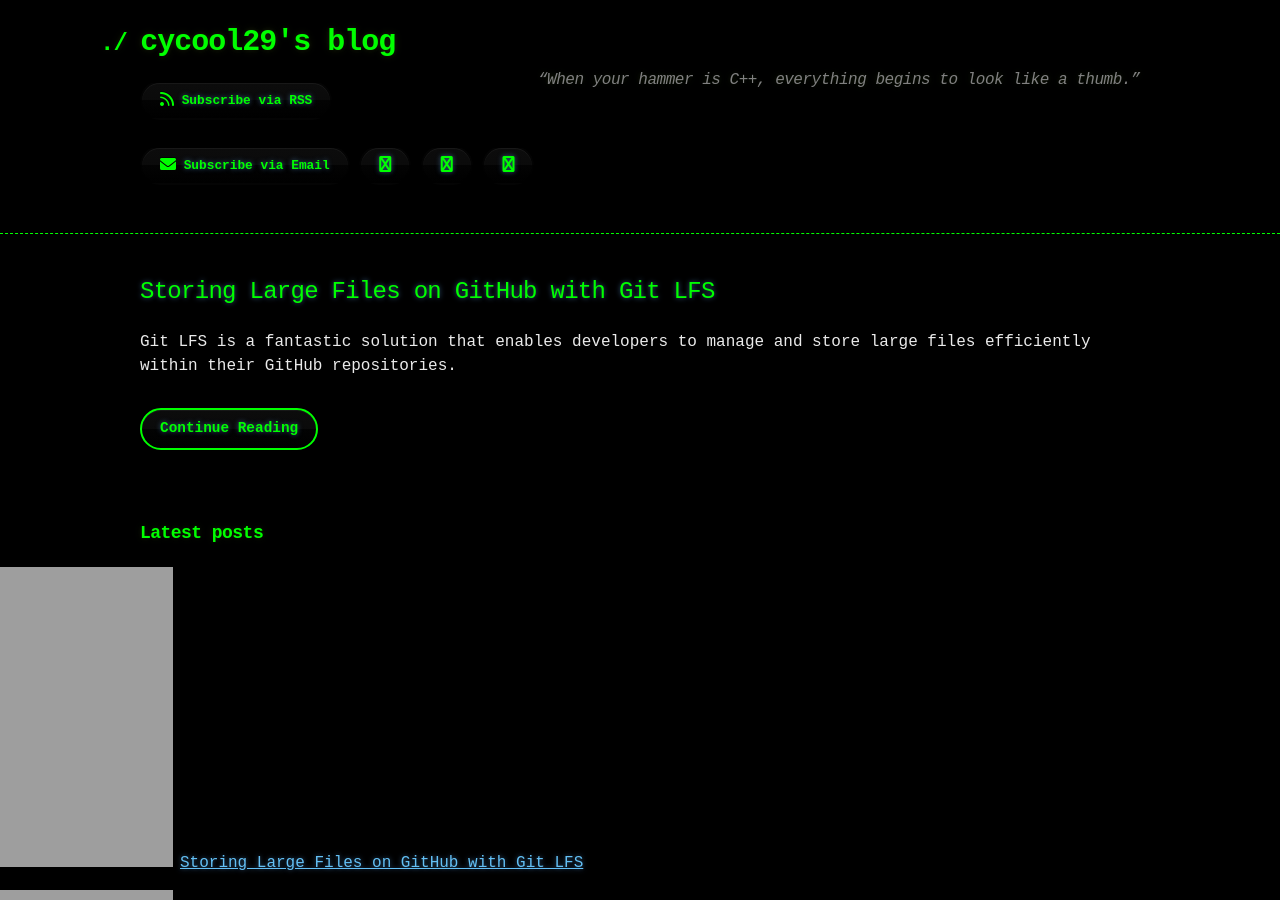
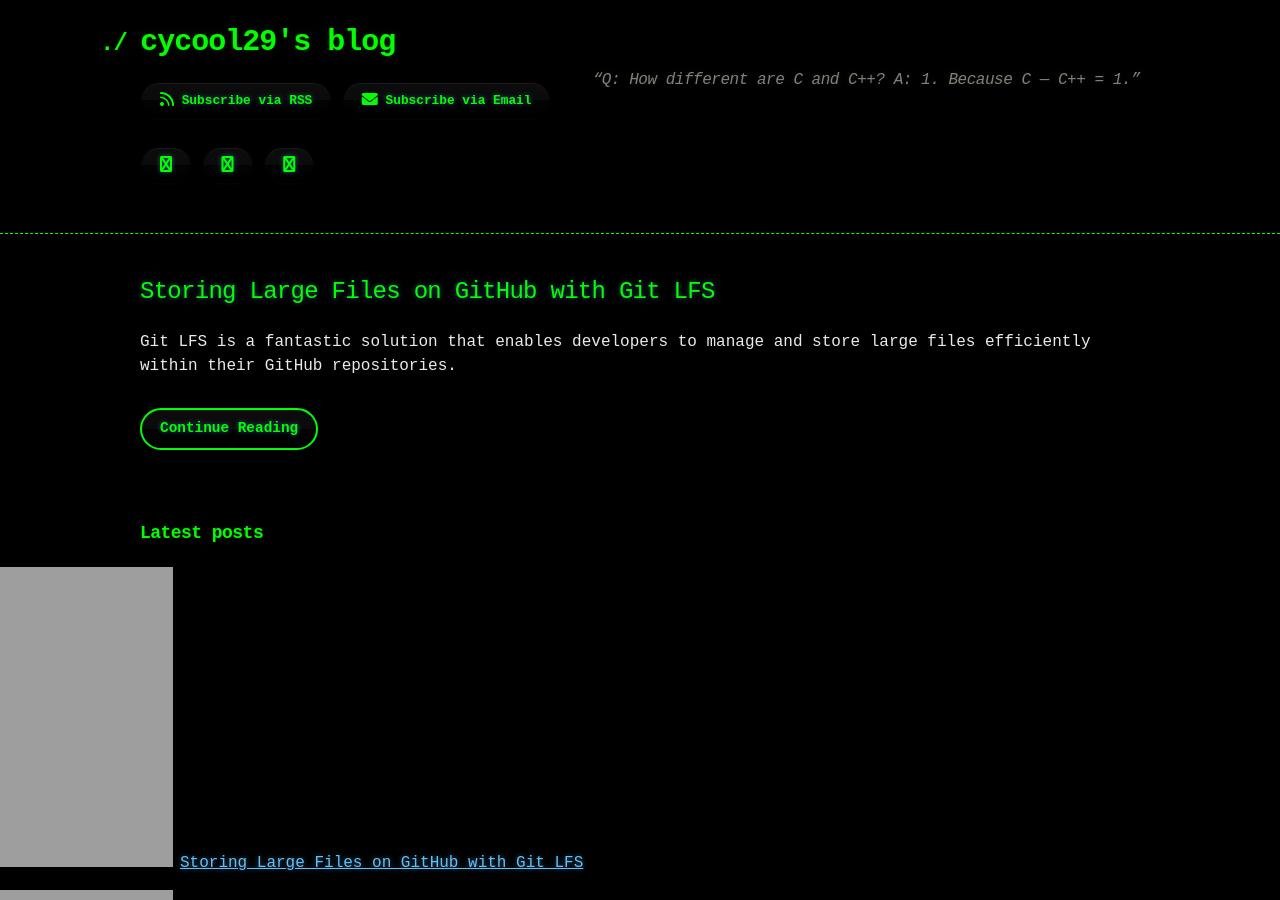
Before and after one commit to cycool29/cycool29.github.io, a Jekyll site: the page built from index.md, in a window 1280 px wide and 900 px high. Built offline with Jekyll 4.4.1, drawn with Linux system fonts in a browser that asks for light colours; a style sheet for code colours, icons or effects is not loaded.

Commit message:
Update quotes

```diff
--- a/_config.yml
+++ b/_config.yml
@@ -1,5 +1,5 @@
 title: cycool29's blog
-description: "“When your hammer is C++, everything begins to look like a thumb.” "
+description: "“Q: How different are C and C++? A: 1. Because C — C++ = 1.” "
 bio: A high school student. Intermediate in Python, Git, Bash. Learning JavaScript. He/Him. "
 author: cycool29
 url: https://cycool29.github.io
```
